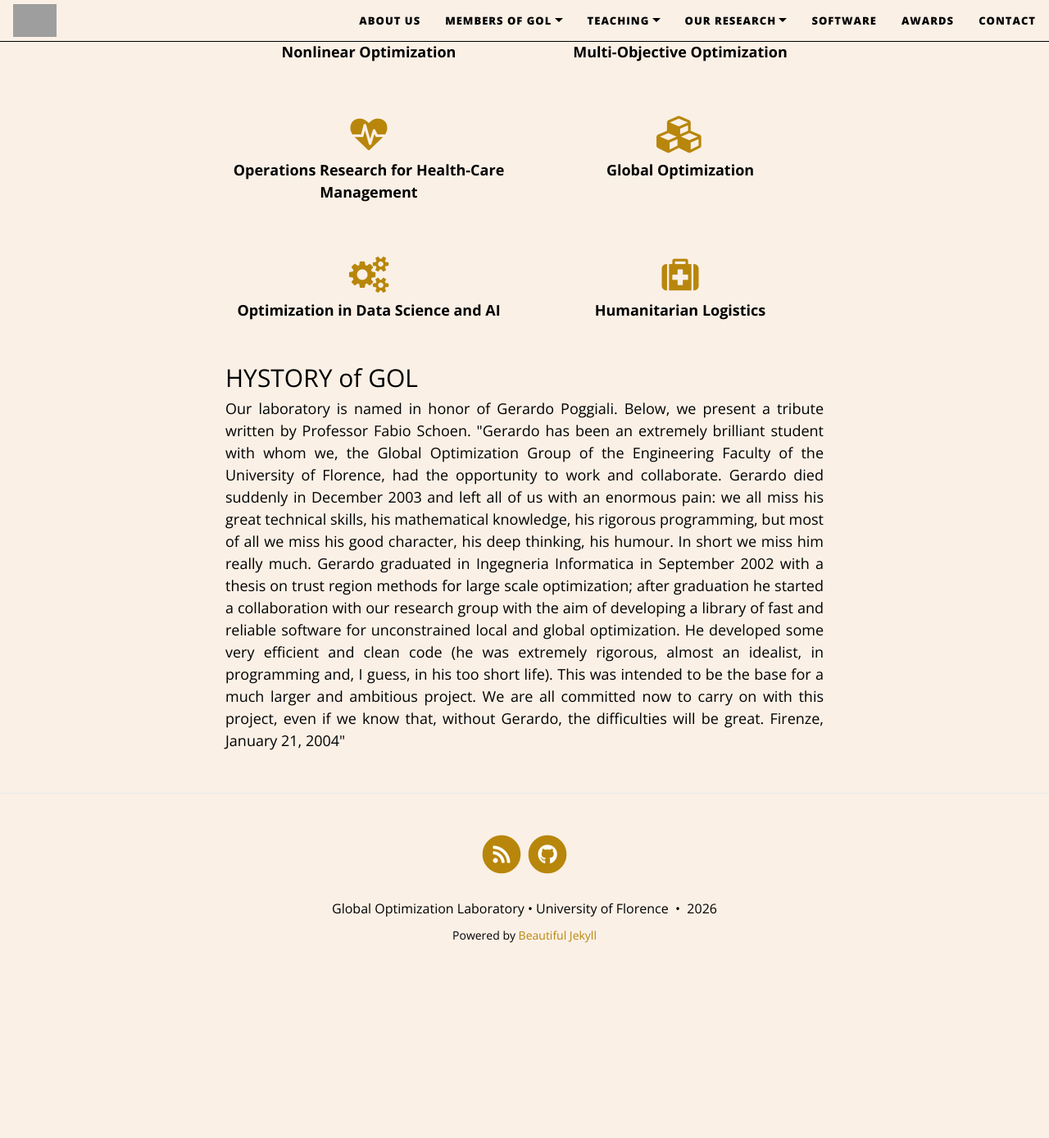
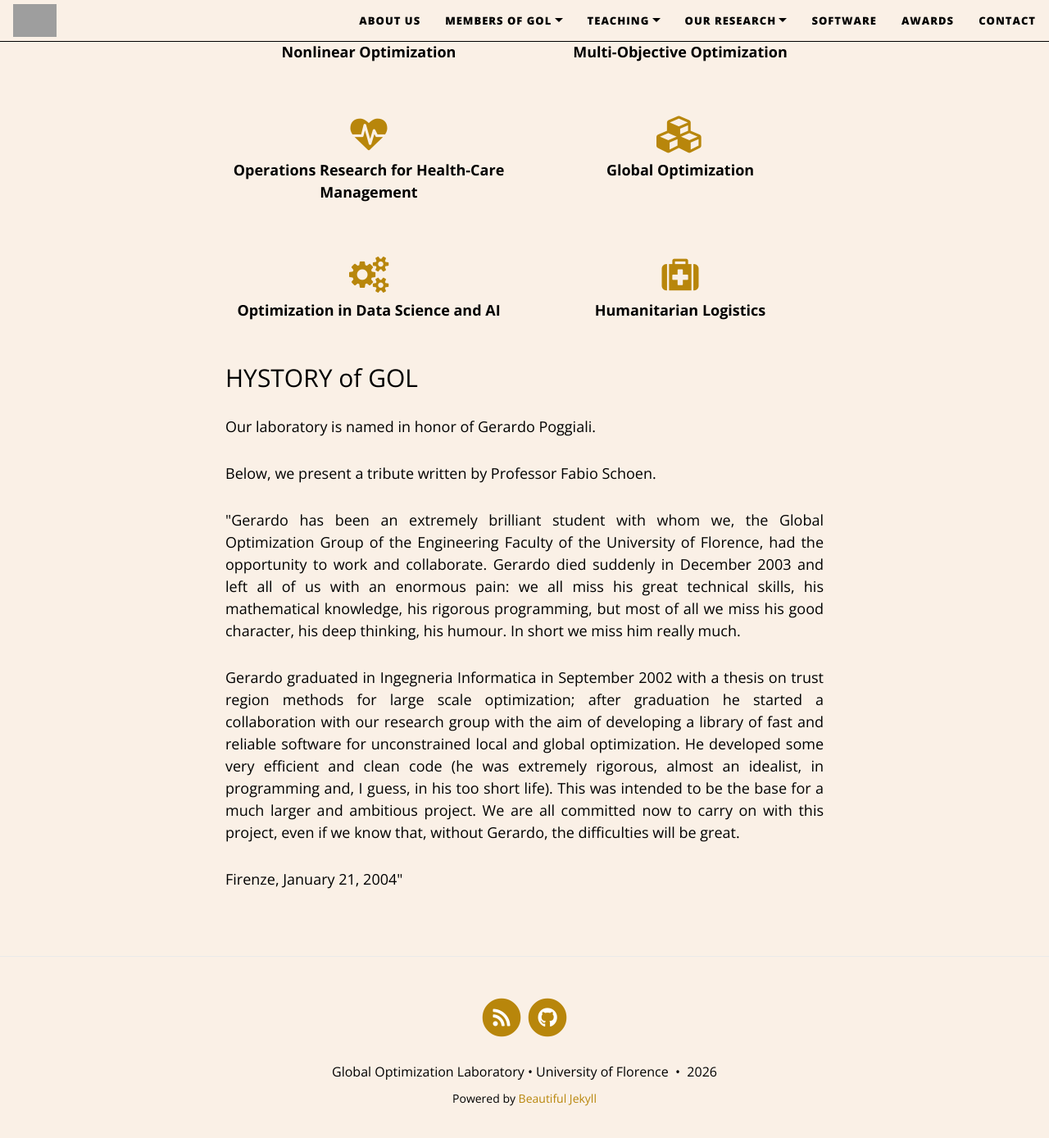
Before and after one commit to GOL-UniFI/GOL-UniFI.github.io, a Jekyll site: the page built from pages/about.md, in a window 1280 px wide and 1400 px high, scrolled down 699 px. Shown: the top 1388 px of the window at 82% size. Built offline with Jekyll 4.4.1, drawn with Linux system fonts in a browser that asks for light colours; nearby versions of some CDN libraries; before the commit the page ends 1900 px from its top, so only the background shows below that; grey boxes are pictures that could not be loaded.

Commit message:
Update about.md

```diff
--- a/pages/about.md
+++ b/pages/about.md
@@ -63,16 +63,16 @@
 
 ## HYSTORY of GOL
 <div style="text-align: justify;">
-Our laboratory is named in honor of Gerardo Poggiali.
+<p>Our laboratory is named in honor of Gerardo Poggiali.</p>
 
-Below, we present a tribute written by Professor Fabio Schoen.
+<p>Below, we present a tribute written by Professor Fabio Schoen.</p>
 
-"Gerardo has been an extremely brilliant student with whom we, the Global Optimization Group of the Engineering Faculty of the University of Florence, had the opportunity to work and collaborate. Gerardo died suddenly in December 2003 and left all of us with an enormous pain: we all miss his great technical skills, his
-mathematical knowledge, his rigorous programming, but most of all we miss his good character, his deep thinking, his humour. In short we miss him really much.
+<p>"Gerardo has been an extremely brilliant student with whom we, the Global Optimization Group of the Engineering Faculty of the University of Florence, had the opportunity to work and collaborate. Gerardo died suddenly in December 2003 and left all of us with an enormous pain: we all miss his great technical skills, his
+mathematical knowledge, his rigorous programming, but most of all we miss his good character, his deep thinking, his humour. In short we miss him really much.</p>
 
-Gerardo graduated in Ingegneria Informatica in September 2002 with a thesis on trust region methods for large scale optimization; after graduation he started a collaboration with our research group with the aim of developing a library of fast and reliable software for unconstrained local and global optimization. He developed some very efficient and clean code (he was extremely rigorous, almost an idealist, in programming and, I guess, in his too short life). This was intended to be the base for a much larger and ambitious project. We are all committed now to carry on with this project, even if we know that, without Gerardo, the difficulties will be great.
+<p>Gerardo graduated in Ingegneria Informatica in September 2002 with a thesis on trust region methods for large scale optimization; after graduation he started a collaboration with our research group with the aim of developing a library of fast and reliable software for unconstrained local and global optimization. He developed some very efficient and clean code (he was extremely rigorous, almost an idealist, in programming and, I guess, in his too short life). This was intended to be the base for a much larger and ambitious project. We are all committed now to carry on with this project, even if we know that, without Gerardo, the difficulties will be great.</p>
 
-Firenze, January 21, 2004"
+<p> Firenze, January 21, 2004"</p>
 </div>
 
 
```
